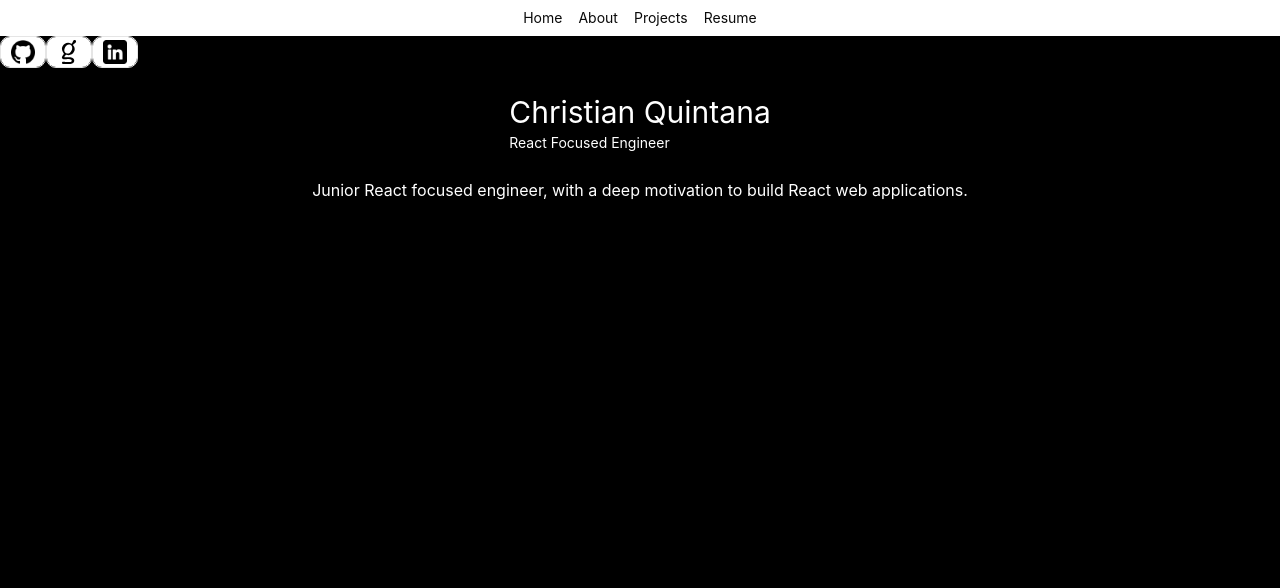
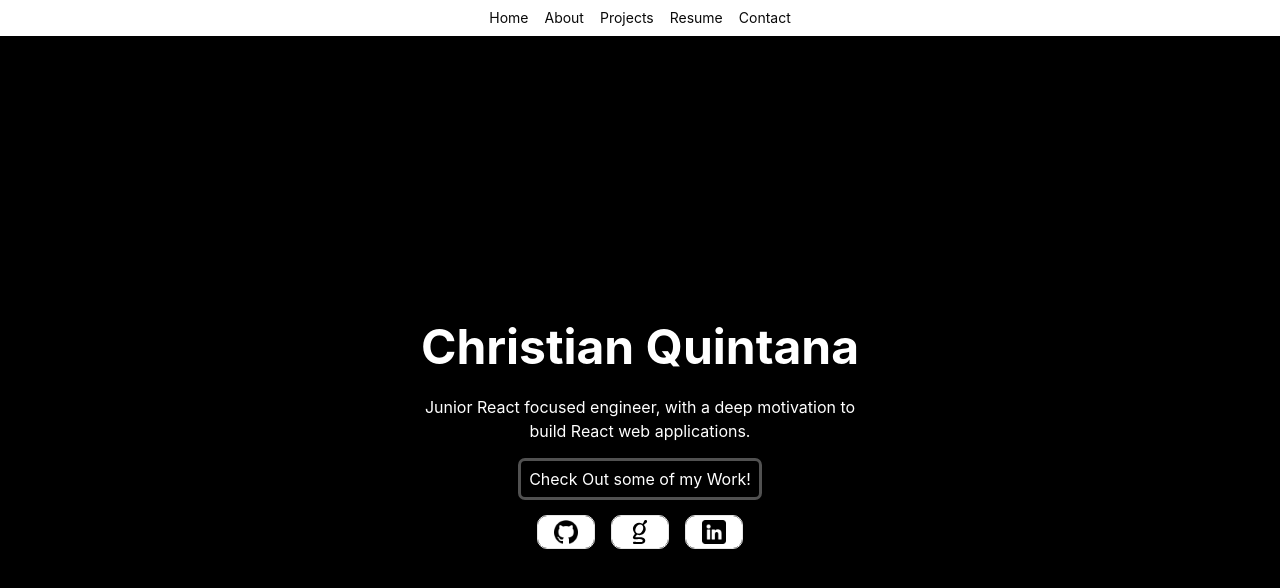
Before and after one commit to qchris101/Portfolio, a React (Vite) app: page / in a window 1280 px wide. Shown: the top 588 px of the page. Built offline with nearby package versions, Linux system fonts and the light colour scheme.

Commit message:
Added Contact page and routing for client showcase.

```diff
--- a/src/App.jsx
+++ b/src/App.jsx
@@ -8,7 +8,8 @@ import HomePage from './routes/HomePage'
 import ProjectsPage from './routes/ProjectsPage'
 import ResumePage from './routes/ResumePage'
 import AboutPage from './routes/AboutPage'
-
+import ClientShowcasePage from './routes/clientShowcasePage'
+import ContactPage from './routes/ContactPage'
 function App() {
 
 
@@ -19,12 +20,13 @@ function App() {
 
       </section>
         <main className="flex-1 min-h-screen bg-black">
-    <Social/>
           <Routes>
             <Route path="/" element={<HomePage />} />
             <Route path="/about" element={<AboutPage />} />
             <Route path="/projects" element={<ProjectsPage />} />
             <Route path="/resume" element={<ResumePage />} />
+            <Route path="/contact" element={<ContactPage />} />
+            <Route path="/projects/client-showcase" element={<ClientShowcasePage />} />
           </Routes>
         </main>
 
--- a/src/components/navbar/Navbar.jsx
+++ b/src/components/navbar/Navbar.jsx
@@ -15,6 +15,7 @@ const links = [
     { to: "/about", label: "About"},
     { to: "/projects", label: "Projects"},
     { to: "/resume", label: "Resume"},
+    { to: "/contact", label: "Contact"}
 ]
 
 export default function Navbar() {
--- a/src/components/socials/Social.jsx
+++ b/src/components/socials/Social.jsx
@@ -8,19 +8,23 @@ export default function Social(){
     const navigate = useNavigate()
     return(
         <div>
-            <ul>
+            <ul className="flex  space-x-2 gap-2">
                 <li>
-                    <Button variant= "outline">
+                    <Button variant= "outline" className="p-4">
                         <a href="https://github.com/qchris101/" target="_blank">
                         {<img className="w-6 h-6" src={githubLogo}/>}
                         </a>
                     </Button>
-                    <Button variant= "outline">
+                </li>
+                <li>
+                    <Button variant= "outline" className="p-4">
                         <a href="https://www.goodreads.com/user/show/186102119-christian-quintana" target="_blank">
                         {<img className="w-6 h-6" src={goodreadsLogo}/>}
                         </a>
                     </Button>
-                    <Button variant= "outline">
+                </li>
+                <li>
+                    <Button variant= "outline" className="p-4">
                         <a href="https://www.linkedin.com/in/christian-quintana-/" target="_blank">
                         {<img className="w-6 h-6" src={linkedInLogo}/>}
                         </a>
--- /dev/null
+++ b/src/routes/ContactPage.jsx
@@ -0,0 +1,25 @@
+import Social from "../components/socials/Social";
+
+export default function ContactPage() {
+    return(
+        <>
+   <div className="flex flex-col items-center min-h-screen justify-center ">
+
+    <div className="hero text-white bg-base-200 ">
+  <div className="hero-content text-center">
+    <div className="max-w-md">
+      <h1 className="text-5xl font-bold">Lets Connect!</h1>
+      <p className="py-6">
+       email.js contact page
+      </p>
+    </div>
+  </div>
+</div>
+<div className="mt-6">
+  <Social />
+
+</div>
+    </div>
+</>
+    )
+}
--- a/src/routes/HomePage.jsx
+++ b/src/routes/HomePage.jsx
@@ -1,18 +1,29 @@
 import Social from "../components/socials/Social";
-
+import { Link } from "react-router"
 export default function HomePage() {
   return (
     <>
-      <div className="flex flex-col justify-center items-center mt-6 bg-black text-white">
-        <section>
-          <h1 className="text-3xl">Christian Quintana</h1>
-          <span className="text-sm">React Focused Engineer</span>
-        </section>
-        <section className="mt-6">
-          Junior React focused engineer, with a deep motivation to build React
+    <div className="flex flex-col items-center min-h-screen justify-center ">
+
+    <div className="hero text-white bg-base-200 ">
+  <div className="hero-content text-center">
+    <div className="max-w-md">
+      <h1 className="text-5xl font-bold">Christian Quintana</h1>
+      <p className="py-6">
+       Junior React focused engineer, with a deep motivation to build React
           web applications.
-        </section>
-      </div>
-    </>
+      </p>
+      <Link to="/projects" className="btn outline-3 p-2 rounded">
+      <button className="btn btn-primary">Check Out some of my Work!</button>
+      </Link>
+    </div>
+  </div>
+</div>
+<div className="mt-6">
+  <Social />
+
+</div>
+    </div>
+</>
   )
 }
--- a/src/routes/ProjectsPage.jsx
+++ b/src/routes/ProjectsPage.jsx
@@ -1,4 +1,4 @@
-
+import { Link } from "react-router"
 
 export default function ProjectsPage() {
   return (
@@ -7,10 +7,14 @@ export default function ProjectsPage() {
 
       <h1 className="text-4xl font-bold text-white mb-4">Projects Page</h1>
       <p className="text-lg text-gray-600">This is the Projects page of the portfolio.</p>
-    </div>
-    <section className="card outline-3 max-w-md">
+    <section className="bg-white p-2 rounded mt-2">
+
+    <Link to="/projects/client-showcase" className="btn btn-outline max-w-md">
+          Client Showcase.
+    </Link>
 
     </section>
+    </div>
     </>
 
   )
--- a/src/routes/clientShowcasePage.jsx
+++ b/src/routes/clientShowcasePage.jsx
@@ -1,10 +1,10 @@
 
 
-export default function clientShowcasePage() {
+export default function ClientShowcasePage() {
 
     return(
         <>
-        <div>
+        <div className="text-white">
             All Client jobs live here Dylan Crow Rosanny, and Marm
         </div>
         </>
```
